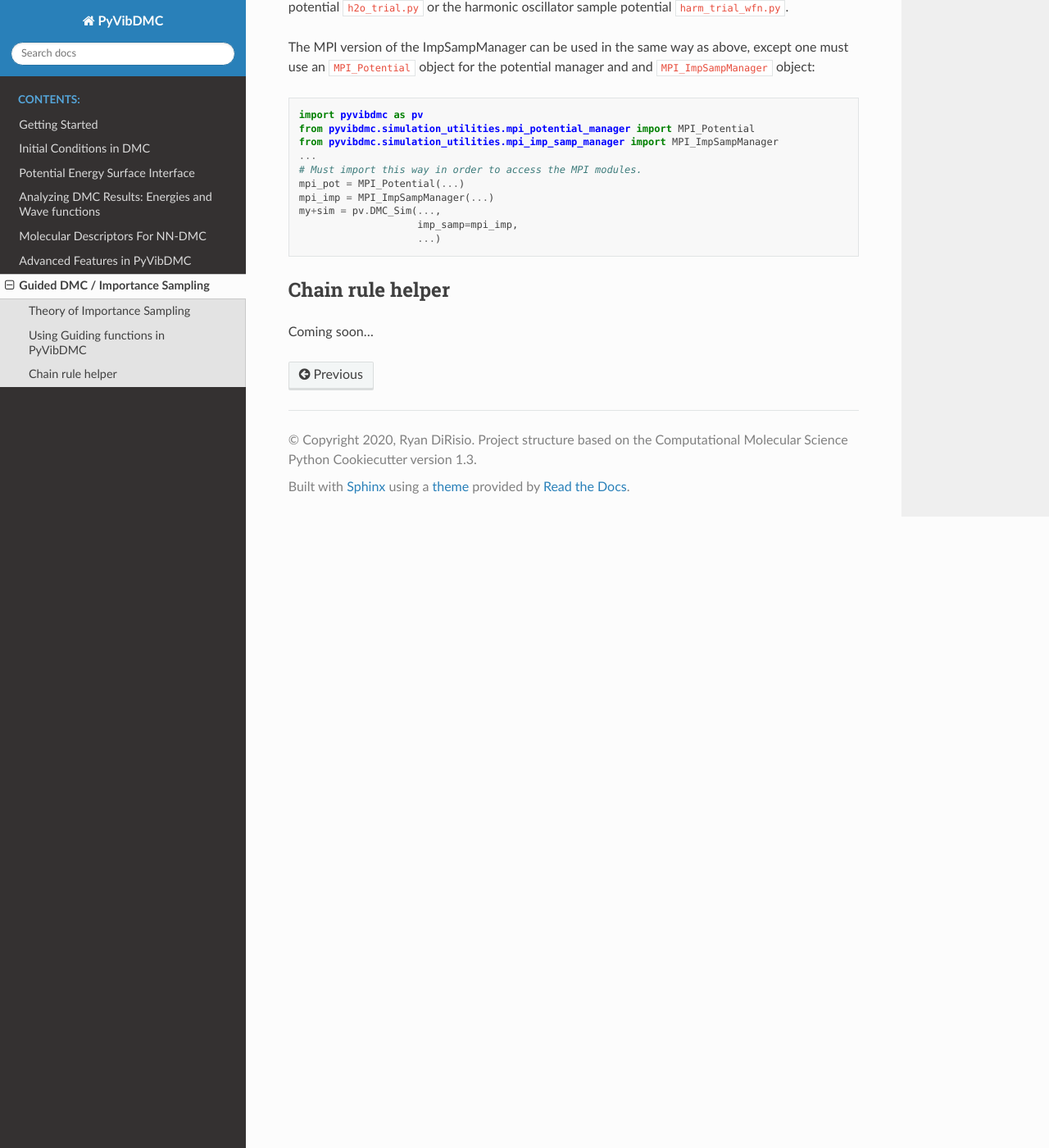
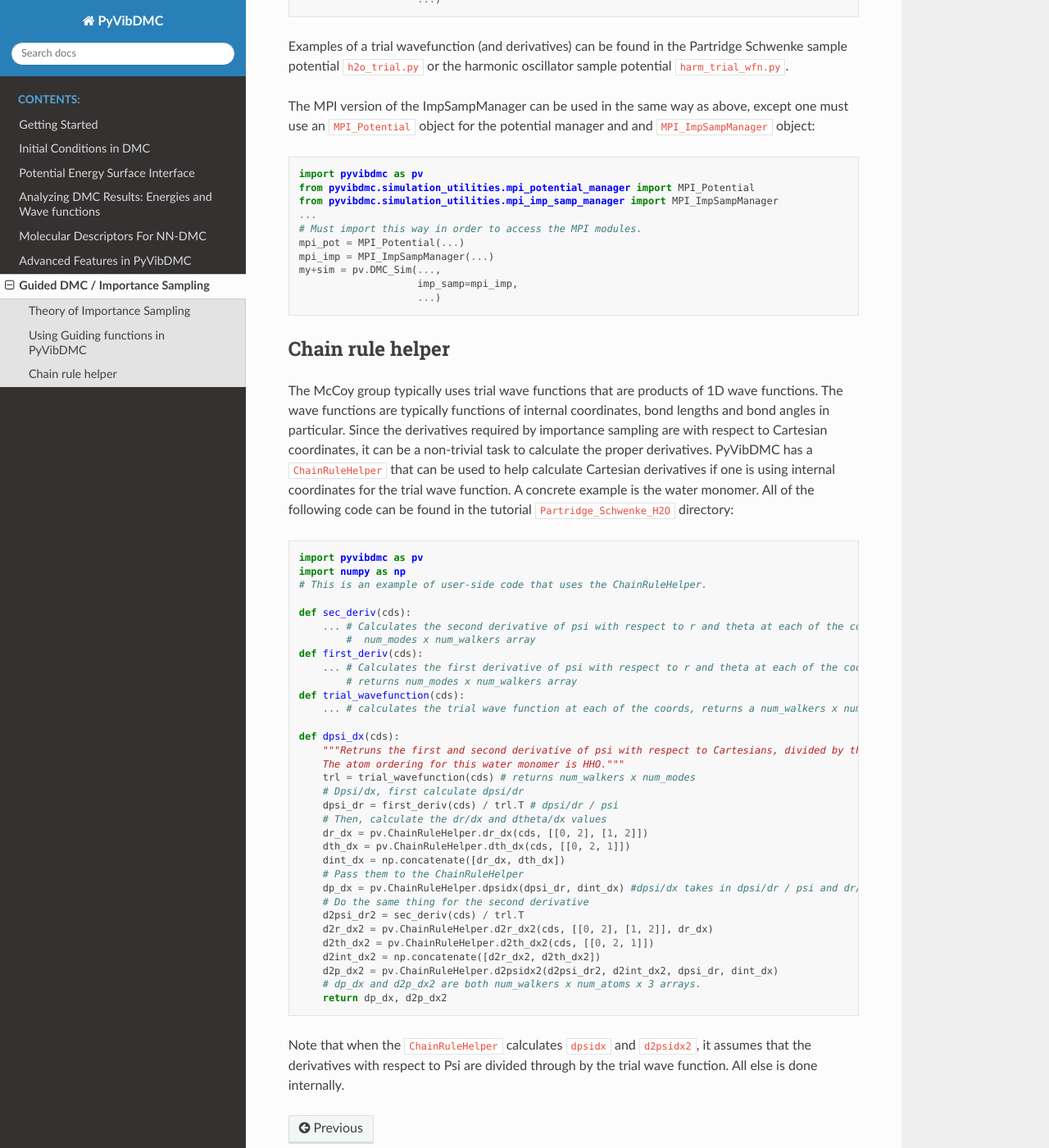
Before and after one commit to rjdirisio/pyvibdmc, a Sphinx documentation site: the page built from docs/imp_samp.rst, in a window 1280 px wide and 1400 px high, scrolled down 2145 px. Shown: the whole window at 82% size. Built offline with Sphinx 7.4.7 and the Read the Docs theme 2.0.0, drawn with Linux system fonts in a browser that asks for light colours; some of the changed text lies outside the part shown.

Commit message:
Update docs for importance sampling

```diff
--- a/docs/imp_samp.rst
+++ b/docs/imp_samp.rst
@@ -16,23 +16,27 @@ Using Guiding functions in PyVibDMC
 ----------------------------------------------
 The guiding function interface is quite similar to the potential energy interface for PyVibDMC. The user *must* provide
 a Python function that takes in the ``num_walkers x num_atoms x 3`` walker array and evaluate the value of the trial
-wave function for each walker. The value of the trial wave function should be returned as a
-NumPy array of size ``num_walkers``.  The user may also pass along ``trial_kwargs`` in the form of a dictionary, much
-like what can be done for `the potential energy interface <https://pyvibdmc.readthedocs.io/en/latest/potentials.html#passing-more-than-just-the-coordinates-to-the-potential-manager>`_.
+wave function for each walker. The code is restricted to use direct product wave functions. This decision was made
+due to giving the user the ability to divide by the components of Psi if they provide derivatives.
 
-Optionally, the user may also provide two other Python functions that calculate the first and second
-derivatives of the wave function with respect to the ``3N`` Cartesian coordinates. The functions should return
-``num_walkers x num_atoms x 3`` NumPy arrays that correspond to the value of the derivatives of each walker
-in the x,y, and z components of the various atoms in the molecular system. If no first and second derivatives are
-provided, PyVibDMC defaults to computing the derivatives numerically using finite difference. If a first derivative is
-provided but no second derivative (or vice versa), the first derivative is calculated using the function and the second derivative
-is calculated using finite difference.
+The value of the trial wave function should be returned as a NumPy array of size ``num_walkers x num_modes``.
+The direct product is performed internally. The user may also pass along ``trial_kwargs`` in the form of a dictionary,
+much like what can be done for
+`the potential energy interface <https://pyvibdmc.readthedocs.io/en/latest/potentials.html#passing-more-than-just-the-coordinates-to-the-potential-manager>`_.
+
+Optionally, the user may also provide one other Python function that calculate the first and second
+derivatives of the wave function with respect to the ``3N`` Cartesian coordinates. The function should return
+two ``num_walkers x num_atoms x 3`` NumPy arrays that correspond to the value of the derivatives of each walker
+in the x,y, and z components of the various atoms in the molecular system **divided by the trial wave function**.
+
+If no first and second derivatives are provided, PyVibDMC defaults to computing the derivatives numerically using finite
+difference.
 
 IMPORTANT REQUIREMENTS:
 
 * The potential manager is responsible for setting up the parallelization in the importance sampling. If one is using multiprocessing in the potential manager, the importance sampling will be parallelized using multiprocessing, MPI for MPI, and single-core for single-core.
 
-  * The one exception to this rule is when using a NN_Potential. One can pass the ``new_pool_num_cores`` argument in order to use ImpSampManager if using Potential_NoMP or NN_Potential.
+  * The one exception to this rule is when using a NN_Potential. One can pass the ``new_pool_num_cores`` argument in order to use ImpSampManager, which uses multiprocessing, if using Potential_NoMP or NN_Potential.
 
 * The Python file that holds the function that calculates the trial wave function (and optionally the derivatives) MUST be in the same directory as the Python file that calls the potential energy surface. This is a restrictive measure that was put in to make calls cleaner inside PyVibDMC, as sometimes the current working directory matters when one loads in data files on-the-fly and things of the like.
 
@@ -106,4 +110,46 @@ The MPI version of the ImpSampManager can be used in the same way as above, exce
 Chain rule helper
 ----------------------------------------------
 
-Coming soon...
+The McCoy group typically uses trial wave functions that are products of 1D wave functions. The wave functions
+are typically functions of internal coordinates, bond lengths and bond angles in particular. Since the derivatives required
+by importance sampling are with respect to Cartesian coordinates, it can be a non-trivial task to calculate the proper
+derivatives. PyVibDMC has a ``ChainRuleHelper`` that can be used to help calculate Cartesian derivatives if one is
+using internal coordinates for the trial wave function.  A concrete example is the water monomer. All of the
+following code can be found in the tutorial ``Partridge_Schwenke_H2O`` directory::
+
+    import pyvibdmc as pv
+    import numpy as np
+    # This is an example of user-side code that uses the ChainRuleHelper.
+
+    def sec_deriv(cds):
+        ... # Calculates the second derivative of psi with respect to r and theta at each of the coordinates.
+            #  num_modes x num_walkers array
+    def first_deriv(cds):
+        ... # Calculates the first derivative of psi with respect to r and theta at each of the coordinates.
+            # returns num_modes x num_walkers array
+    def trial_wavefunction(cds):
+        ... # calculates the trial wave function at each of the coords, returns a num_walkers x num_modes array.
+
+    def dpsi_dx(cds):
+        """Retruns the first and second derivative of psi with respect to Cartesians, divided by the trial wave function
+        The atom ordering for this water monomer is HHO."""
+        trl = trial_wavefunction(cds) # returns num_walkers x num_modes
+        # Dpsi/dx, first calculate dpsi/dr
+        dpsi_dr = first_deriv(cds) / trl.T # dpsi/dr / psi
+        # Then, calculate the dr/dx and dtheta/dx values
+        dr_dx = pv.ChainRuleHelper.dr_dx(cds, [[0, 2], [1, 2]])
+        dth_dx = pv.ChainRuleHelper.dth_dx(cds, [[0, 2, 1]])
+        dint_dx = np.concatenate([dr_dx, dth_dx])
+        # Pass them to the ChainRuleHelper
+        dp_dx = pv.ChainRuleHelper.dpsidx(dpsi_dr, dint_dx) #dpsi/dx takes in dpsi/dr / psi and dr/dx.
+        # Do the same thing for the second derivative
+        d2psi_dr2 = sec_deriv(cds) / trl.T
+        d2r_dx2 = pv.ChainRuleHelper.d2r_dx2(cds, [[0, 2], [1, 2]], dr_dx)
+        d2th_dx2 = pv.ChainRuleHelper.d2th_dx2(cds, [[0, 2, 1]])
+        d2int_dx2 = np.concatenate([d2r_dx2, d2th_dx2])
+        d2p_dx2 = pv.ChainRuleHelper.d2psidx2(d2psi_dr2, d2int_dx2, dpsi_dr, dint_dx)
+        # dp_dx and d2p_dx2 are both num_walkers x num_atoms x 3 arrays.
+        return dp_dx, d2p_dx2
+
+Note that when the ``ChainRuleHelper`` calculates ``dpsidx`` and ``d2psidx2``, it assumes that the derivatives with respect
+to Psi are divided through by the trial wave function. All else is done internally.
```
Also changed, not shown: 1 other file.
